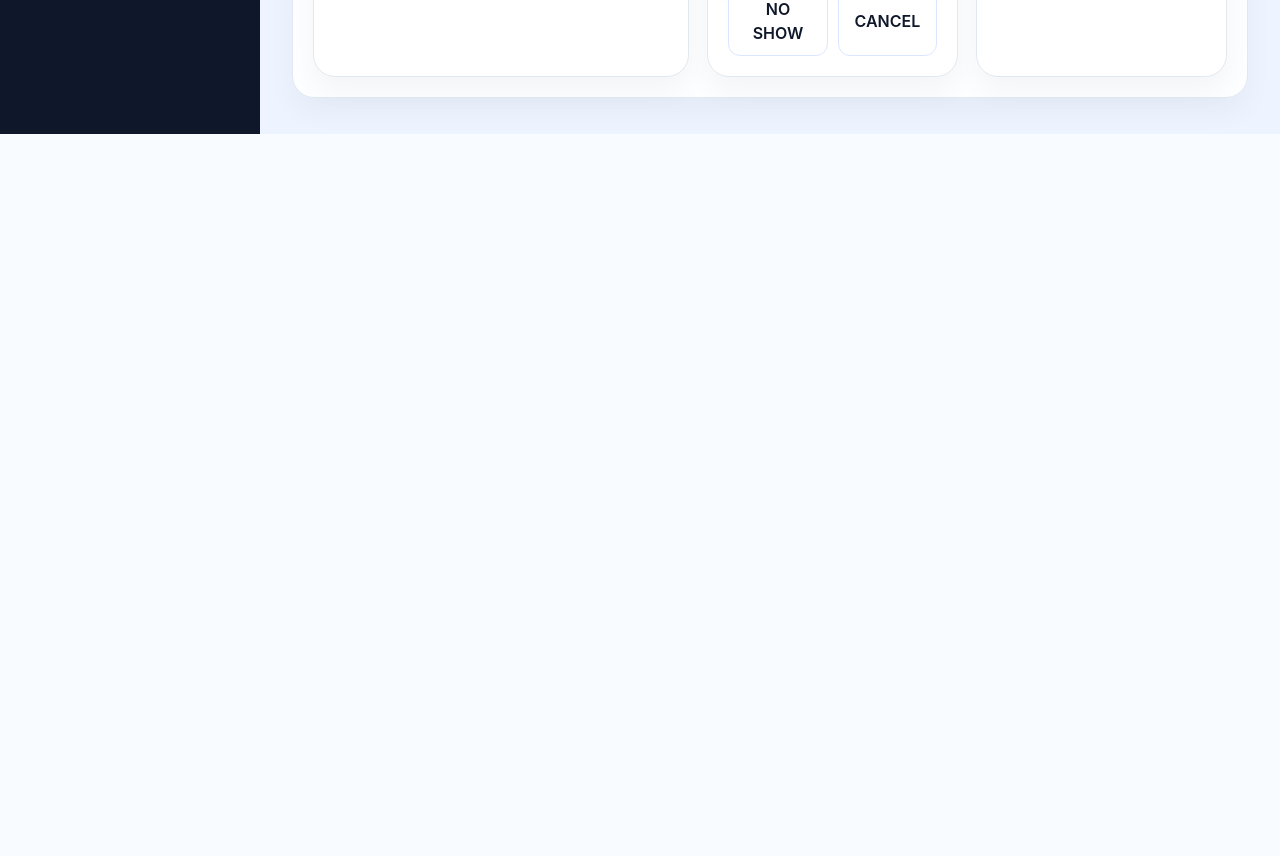
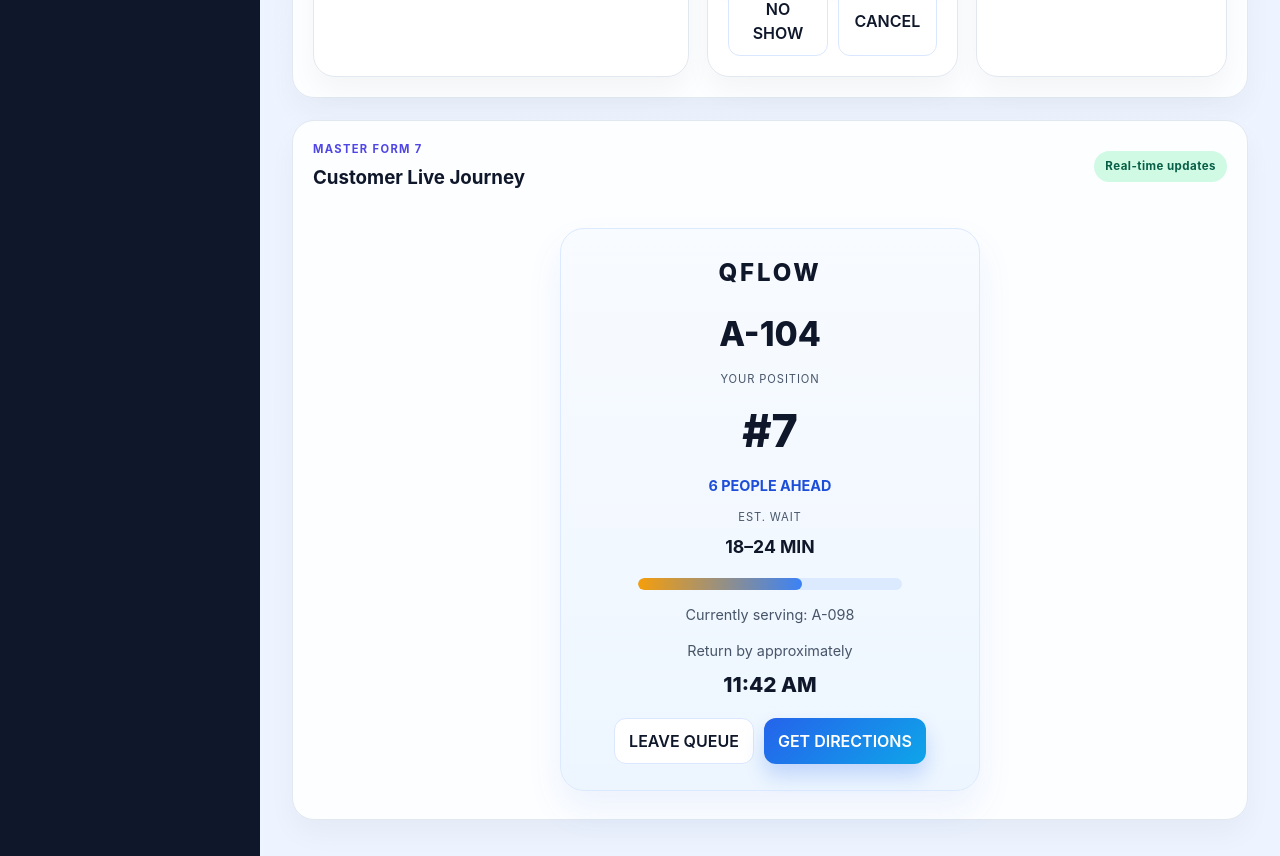
Before and after one commit to KANHAIYAKS108/QFlow, a React (Vite) app: page / in a window 1280 px wide. Shown: the part 6340-7196 px from the top of the page. Before the commit the page ends 6474 px from the top, so only its background shows below. Built offline with nearby package versions, Linux system fonts and the light colour scheme.

Commit message:
Add customer journey card

```diff
--- a/src/App.css
+++ b/src/App.css
@@ -1217,6 +1217,104 @@
   color: #475569;
 }
 
+.customer-journey {
+  margin-top: 22px;
+}
+
+.journey-card-wrapper {
+  display: flex;
+  justify-content: center;
+  padding: 18px 0 8px;
+}
+
+.journey-card {
+  width: min(420px, 100%);
+  background: linear-gradient(180deg, #f8fbff 0%, #edf6ff 100%);
+  border: 1px solid #dbeafe;
+  border-radius: 24px;
+  box-shadow: 0 18px 36px rgba(37, 99, 235, 0.08);
+  padding: 26px 20px;
+  text-align: center;
+  color: #0f172a;
+}
+
+.journey-brand {
+  font-size: 1.5rem;
+  font-weight: 800;
+  letter-spacing: 0.12em;
+}
+
+.journey-ticket {
+  margin-top: 18px;
+  font-size: 2.1rem;
+  font-weight: 800;
+}
+
+.journey-label {
+  margin-top: 12px;
+  color: #475569;
+  font-size: 0.7rem;
+  letter-spacing: 0.08em;
+  text-transform: uppercase;
+}
+
+.journey-position {
+  margin-top: 10px;
+  font-size: 2.8rem;
+  font-weight: 800;
+}
+
+.journey-ahead {
+  margin-top: 10px;
+  color: #1d4ed8;
+  font-size: 0.9rem;
+  font-weight: 700;
+}
+
+.journey-wait {
+  margin-top: 8px;
+  font-size: 1.1rem;
+  font-weight: 700;
+}
+
+.journey-progress {
+  margin: 18px auto 12px;
+  width: 70%;
+  height: 12px;
+  background: #dbeafe;
+  border-radius: 999px;
+  overflow: hidden;
+}
+
+.journey-progress span {
+  display: block;
+  width: 62%;
+  height: 100%;
+  background: linear-gradient(90deg, #f59e0b, #3b82f6);
+  border-radius: inherit;
+}
+
+.journey-current,
+.journey-return {
+  margin-top: 14px;
+  color: #475569;
+  font-size: 0.9rem;
+}
+
+.journey-time {
+  margin-top: 8px;
+  font-size: 1.3rem;
+  font-weight: 800;
+}
+
+.journey-actions {
+  margin-top: 18px;
+  display: flex;
+  gap: 10px;
+  justify-content: center;
+  flex-wrap: wrap;
+}
+
 .ticket-panel .appointment-status.waiting {
   background: #fef3c7;
   color: #92400e;
--- a/src/App.jsx
+++ b/src/App.jsx
@@ -1686,6 +1686,38 @@
             </div>
           </div>
         </section>
+
+        <section className="customer-journey panel">
+          <div className="panel-header">
+            <div>
+              <p className="eyebrow">Master form 7</p>
+              <h3>Customer Live Journey</h3>
+            </div>
+            <span className="tag success">Real-time updates</span>
+          </div>
+
+          <div className="journey-card-wrapper">
+            <div className="journey-card">
+              <div className="journey-brand">QFLOW</div>
+              <div className="journey-ticket">A-104</div>
+              <div className="journey-label">YOUR POSITION</div>
+              <div className="journey-position">#7</div>
+              <div className="journey-ahead">6 PEOPLE AHEAD</div>
+              <div className="journey-label">EST. WAIT</div>
+              <div className="journey-wait">18–24 MIN</div>
+              <div className="journey-progress">
+                <span />
+              </div>
+              <div className="journey-current">Currently serving: A-098</div>
+              <div className="journey-return">Return by approximately</div>
+              <div className="journey-time">11:42 AM</div>
+              <div className="journey-actions">
+                <button type="button" className="secondary-btn small-btn">LEAVE QUEUE</button>
+                <button type="button" className="primary-btn small-btn">GET DIRECTIONS</button>
+              </div>
+            </div>
+          </div>
+        </section>
       </main>
     </div>
   )
```
